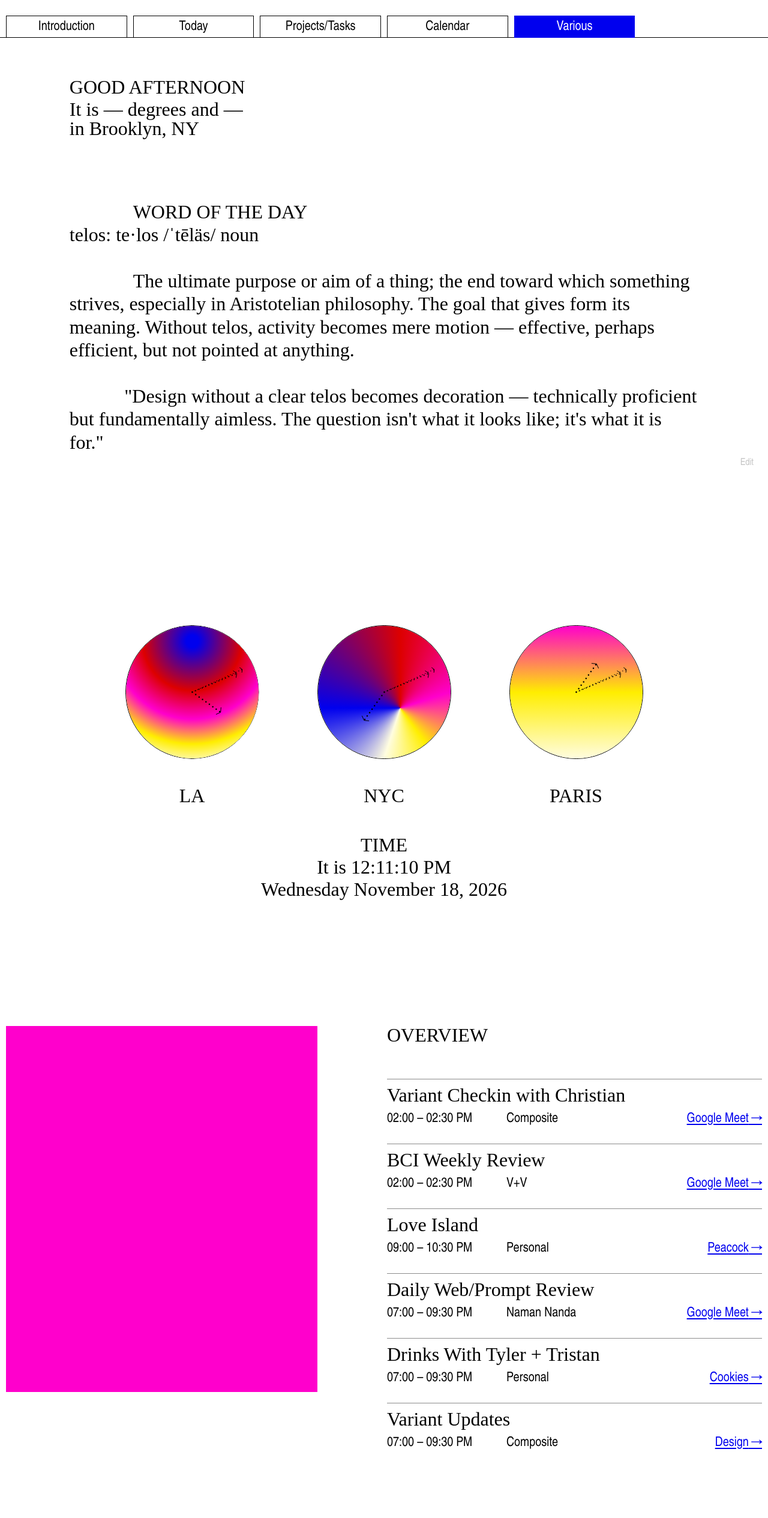
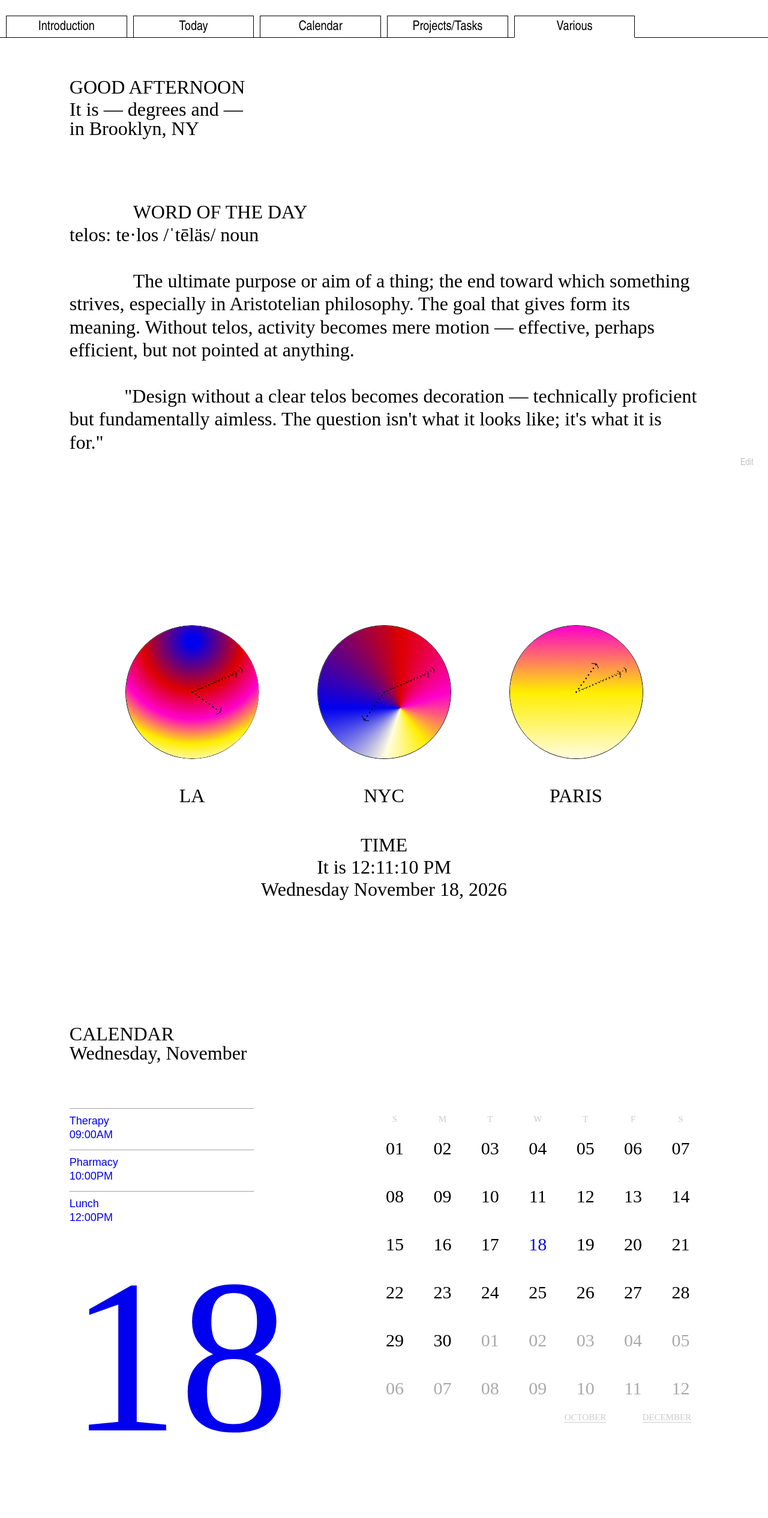
Before and after one commit to ryanstewart2722/checklist-sites, a plain HTML site: page index.html in a window 1280 px wide. Shown: the top 2530 px of the page at 60% size. Drawn offline with Linux system fonts and the light colour scheme; no server answers; a web font is replaced by a local one.

Commit message:
Move Calendar after Today; header tabs white unless hovered
Co-Authored-By: Claude Opus 5.5 <noreply@anthropic.com>

```diff
--- a/index.html
+++ b/index.html
@@ -62,7 +62,9 @@ body {
   transition: background 0.12s, color 0.12s;
 }
 .nl:hover { background: #0000ee; color: #fff; }
-.nl.active { background: #0000ee; color: #fff; border-color: #0000ee; position: relative; z-index: 1; }
+/* Current section: tab stays white and opens into the page (no bottom line). Blue is hover only. */
+.nl.active { border-bottom-color: #fff; position: relative; z-index: 1; }
+.nl.active:hover { border-bottom-color: #0000ee; }
 
 /* ── Shared ── */
 section { scroll-margin-top: 63px; }
@@ -517,8 +519,8 @@ body.editing .ed:focus { outline: 1px solid #0000ee; outline-offset: 2px; }
     <!-- data-sections: which page sections light up each tab while scrolling -->
     <a class="nl active" href="#introduction" data-sections="introduction">Introduction</a>
     <a class="nl" href="#today" data-sections="today">Today</a>
+    <a class="nl" href="#calendar" data-sections="calendar">Calendar</a>
     <a class="nl" href="#overview" data-sections="overview todo">Projects/Tasks</a>
-    <a class="nl" href="#calendar" data-sections="calendar">Calendar</a>
     <a class="nl" href="#streetview" data-sections="streetview news">Various</a>
   </div>
 </nav>
@@ -579,17 +581,6 @@ body.editing .ed:focus { outline: 1px solid #0000ee; outline-offset: 2px; }
     <p id="date-local"></p>
   </div>
 </section>
-<!-- Overview -->
-<section id="overview">
-  <div class="projects-left"><img id="ov-img" alt=""></div>
-  <input type="file" accept="image/*" id="ov-file" hidden>
-  <div class="projects-right">
-    <p class="h32 week-label">OVERVIEW</p>
-    <div id="overview-list"></div>
-    <div class="narrow hover-add" id="add-event-btn">+ Add event</div>
-  </div>
-</section>
-
 <!-- Calendar -->
 <section id="calendar">
   <div class="cal-left">
@@ -607,6 +598,18 @@ body.editing .ed:focus { outline: 1px solid #0000ee; outline-offset: 2px; }
     </div>
   </div>
 </section>
+
+<!-- Overview -->
+<section id="overview">
+  <div class="projects-left"><img id="ov-img" alt=""></div>
+  <input type="file" accept="image/*" id="ov-file" hidden>
+  <div class="projects-right">
+    <p class="h32 week-label">OVERVIEW</p>
+    <div id="overview-list"></div>
+    <div class="narrow hover-add" id="add-event-btn">+ Add event</div>
+  </div>
+</section>
+
 
 <!-- To Do -->
 <section id="todo">
```
